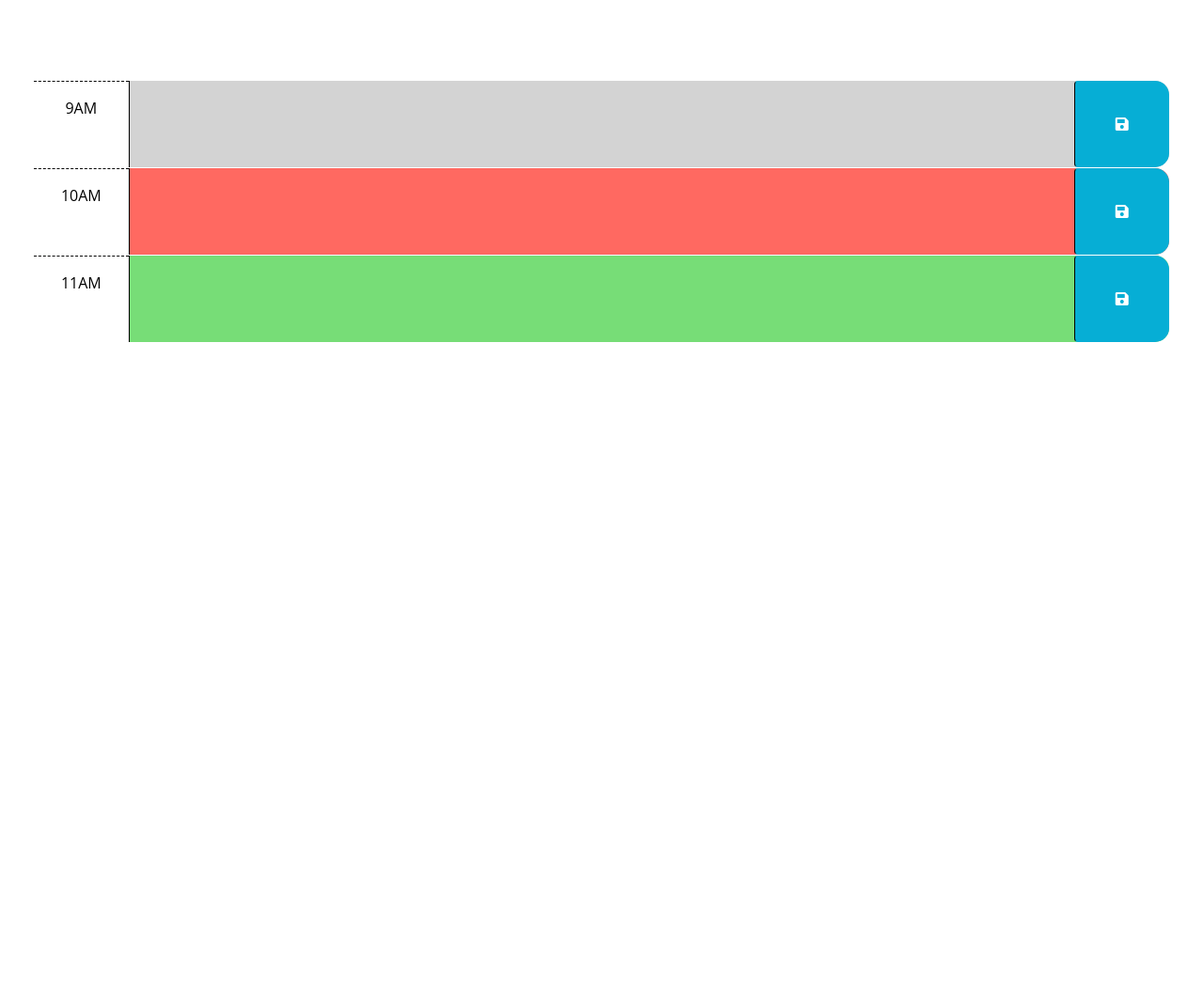
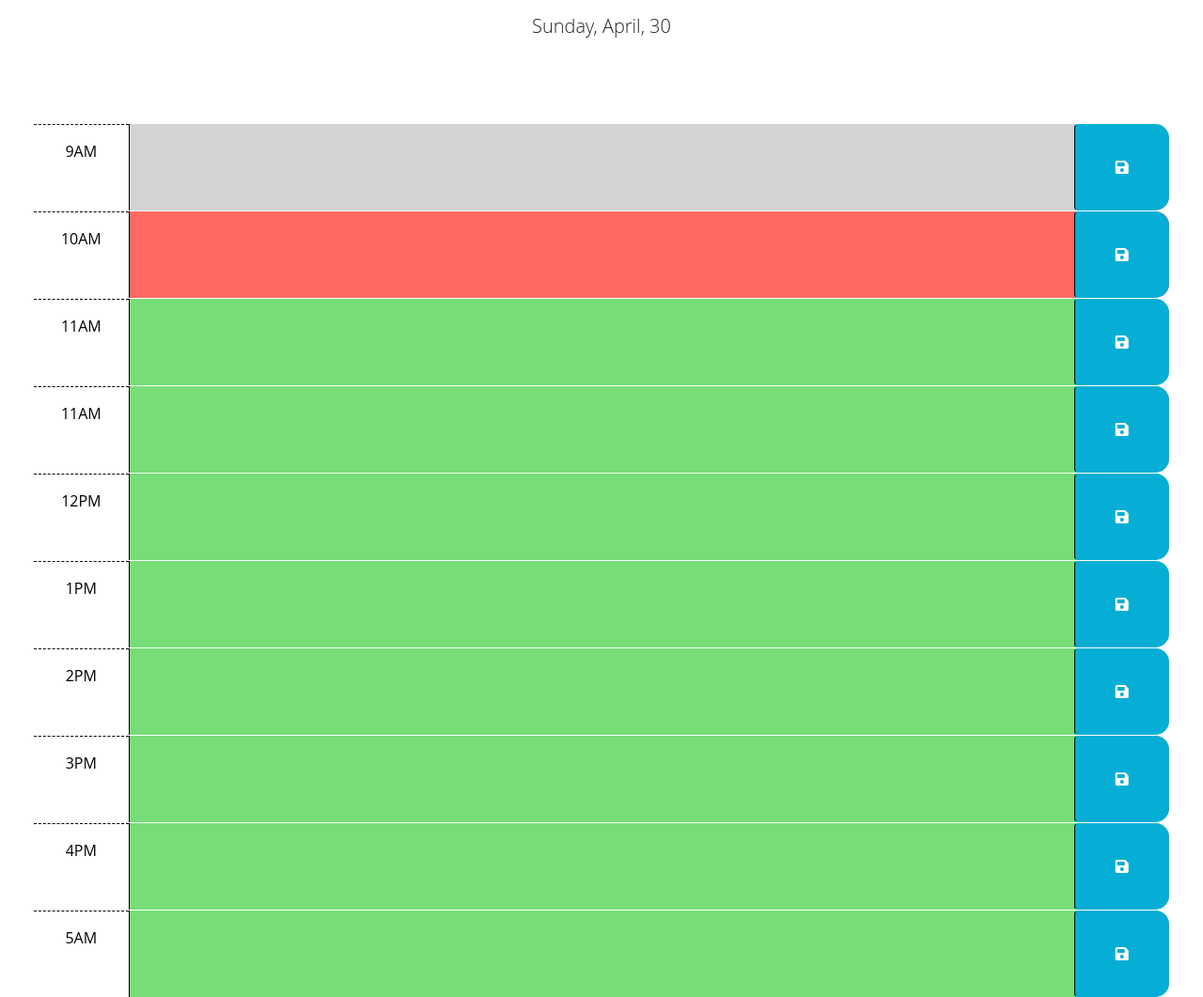
Before and after one commit to LukeDenHartog/workdayscheduler, a plain HTML site: page Develop/index.html in a window 1280 px wide. Shown: the part 166-1227 px from the top of the page at 94% size. Before the commit the page ends 800 px from the top, so only its background shows below. Drawn offline with nearby package versions, Linux system fonts and the light colour scheme.

Commit message:
added the current date to the header

```diff
--- a/Develop/index.html
+++ b/Develop/index.html
@@ -25,11 +25,18 @@
   </head>
 
   <body>
-    <header class="p-5 mb-4">
+    <header class="p-5 mb-4 d-flex justify-content-center text-center">
+      <div class="">
       <h1 class="display-3">Work Day Scheduler</h1>
       <p class="lead">A simple calendar app for scheduling your work day</p>
+
       <p id="currentDay" class="lead"></p>
+    </div>
     </header>
+
+
+
+
     <div class="container-fluid px-5">
       <!-- Use class for "past", "present", and "future" to apply styles to the
         time-block divs accordingly. The javascript will need to do this by
@@ -67,7 +74,67 @@
           <i class="fas fa-save" aria-hidden="true"></i>
         </button>
       </div>
+
+    <div id="hour-11" class="row time-block future">
+      <div class="col-2 col-md-1 hour text-center py-3">11AM</div>
+      <textarea class="col-8 col-md-10 description" rows="3"> </textarea>
+      <button class="btn saveBtn col-2 col-md-1" aria-label="save">
+        <i class="fas fa-save" aria-hidden="true"></i>
+      </button>
     </div>
+
+
+  <div id="hour-12" class="row time-block future">
+    <div class="col-2 col-md-1 hour text-center py-3">12PM</div>
+    <textarea class="col-8 col-md-10 description" rows="3"> </textarea>
+    <button class="btn saveBtn col-2 col-md-1" aria-label="save">
+      <i class="fas fa-save" aria-hidden="true"></i>
+    </button>
+  </div>
+
+
+<div id="hour-13" class="row time-block future">
+  <div class="col-2 col-md-1 hour text-center py-3">1PM</div>
+  <textarea class="col-8 col-md-10 description" rows="3"> </textarea>
+  <button class="btn saveBtn col-2 col-md-1" aria-label="save">
+    <i class="fas fa-save" aria-hidden="true"></i>
+  </button>
+</div>
+
+
+<div id="hour-14" class="row time-block future">
+  <div class="col-2 col-md-1 hour text-center py-3">2PM</div>
+  <textarea class="col-8 col-md-10 description" rows="3"> </textarea>
+  <button class="btn saveBtn col-2 col-md-1" aria-label="save">
+    <i class="fas fa-save" aria-hidden="true"></i>
+  </button>
+</div>
+
+<div id="hour-15" class="row time-block future">
+  <div class="col-2 col-md-1 hour text-center py-3">3PM</div>
+  <textarea class="col-8 col-md-10 description" rows="3"> </textarea>
+  <button class="btn saveBtn col-2 col-md-1" aria-label="save">
+    <i class="fas fa-save" aria-hidden="true"></i>
+  </button>
+</div>
+
+<div id="hour-16" class="row time-block future">
+  <div class="col-2 col-md-1 hour text-center py-3">4PM</div>
+  <textarea class="col-8 col-md-10 description" rows="3"> </textarea>
+  <button class="btn saveBtn col-2 col-md-1" aria-label="save">
+    <i class="fas fa-save" aria-hidden="true"></i>
+  </button>
+</div>
+
+
+<div id="hour-17" class="row time-block future">
+  <div class="col-2 col-md-1 hour text-center py-3">5AM</div>
+  <textarea class="col-8 col-md-10 description" rows="3"></textarea>
+  <button class="btn saveBtn col-2 col-md-1" aria-label="save">
+    <i class="fas fa-save" aria-hidden="true"></i>
+  </button>
+</div>
+</div>
 
     <script src="https://cdnjs.cloudflare.com/ajax/libs/jquery/3.2.1/jquery.min.js"></script>
     <script src="https://cdn.jsdelivr.net/npm/dayjs@1.11.3/dayjs.min.js"
--- a/Develop/script.js
+++ b/Develop/script.js
@@ -1,13 +1,16 @@
+
 // Wrap all code that interacts with the DOM in a call to jQuery to ensure that
 // the code isn't run until the browser has finished rendering all the elements
 // in the html.
 $(document).ready(function() {
   // Your code that interacts with the DOM goes here
   // For example:
-  $('#myButton').click(function() {
-    $('#myDiv').toggle();
+  var today = dayjs();
+  $('#currentDay').text(today.format('dddd, MMMM, DD'));
+
   });
-});
+
+
 
 
 $(function () {
```
